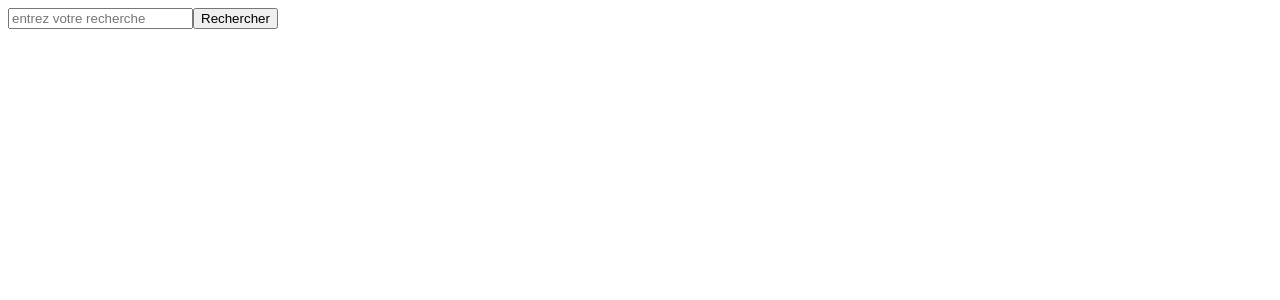
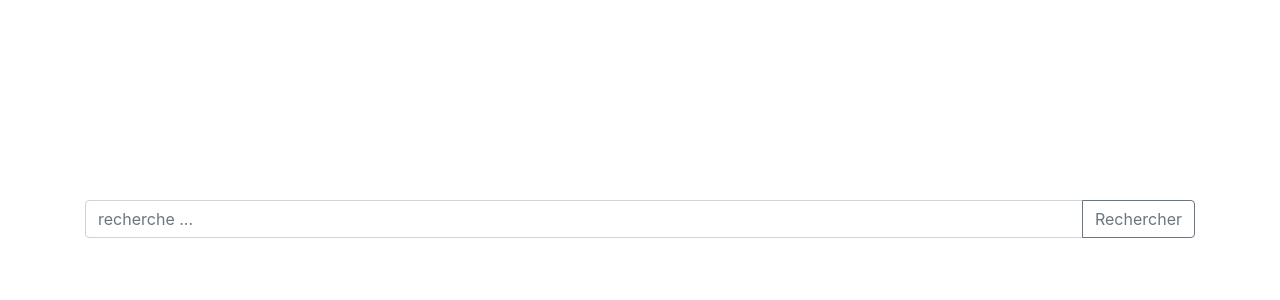
Before and after one commit to MohamedBOUTOUGOUMAS/ResearchEngineClient, an Angular app: page / in a window 1280 px wide. Shown: the top 300 px of the page. Built offline with nearby package versions, Linux system fonts and the light colour scheme.

Commit message:
Feat: add bootstrap styles to the components

```diff
--- a/angular.json
+++ b/angular.json
@@ -24,7 +24,8 @@
               "src/assets"
             ],
             "styles": [
-              "src/styles.css"
+              "src/styles.css",
+              "./node_modules/bootstrap/dist/css/bootstrap.css"
             ],
             "scripts": []
           },
--- a/package.json
+++ b/package.json
@@ -19,6 +19,7 @@
     "@angular/platform-browser": "~8.2.14",
     "@angular/platform-browser-dynamic": "~8.2.14",
     "@angular/router": "~8.2.14",
+    "bootstrap": "^4.4.1",
     "rxjs": "~6.4.0",
     "tslib": "^1.10.0",
     "zone.js": "~0.9.1"
--- a/src/app/app.component.ts
+++ b/src/app/app.component.ts
@@ -5,6 +5,4 @@ import { Component } from '@angular/core';
   templateUrl: './app.component.html',
   styleUrls: ['./app.component.css']
 })
-export class AppComponent {
-  title = 'Bref';
-}
+export class AppComponent {}
--- a/src/app/form-research/form-research.component.html
+++ b/src/app/form-research/form-research.component.html
@@ -1,6 +1,8 @@
-<div>
-  <form>
-    <input [(ngModel)] = "pattern" type="text" name="recherche" placeholder="entrez votre recherche">
-    <button (click)="navigateTo()">Rechercher</button>
-  </form>
+<div class="container" style="margin-top: 200px; margin-bottom: 20px">
+  <div class="input-group">
+    <input [(ngModel)] = "pattern" type="text" class="form-control" name="recherche" placeholder="recherche ...">
+    <div class="input-group-append">
+      <button type="button" class="btn btn-outline-secondary" (click)="navigateTo()">Rechercher</button>
+    </div>
+  </div>
 </div>
--- a/src/app/research-result/research-result.component.html
+++ b/src/app/research-result/research-result.component.html
@@ -1,11 +1,17 @@
+<app-form-research></app-form-research>
+<div class="container">
   <ul>
-  <li *ngFor="let book of (books$ | async)">
-    <h3><span style="text-decoration: underline;">Title:</span> {{book.book.title}}</h3>
+    <li *ngFor="let book of (books$ | async)"
+        style="margin-bottom: 10px">
+      <a href="" (click)="showDetails = book.book.title;
+                        $event.preventDefault()">
+        Title: {{book.book.title}}</a>
+      <ul *ngIf="showDetails === book.book.title">
         <h4><span style="text-decoration: underline;">Author:</span>  {{book.book.author}}</h4>
-    <ul>
         <li *ngFor="let position of book.positions">
           {{position.line}}
         </li>
       </ul>
     </li>
   </ul>
+</div>
--- a/src/app/research-result/research-result.component.ts
+++ b/src/app/research-result/research-result.component.ts
@@ -1,6 +1,6 @@
 import {Component, OnInit} from '@angular/core';
 import {ActivatedRoute} from '@angular/router';
-import {HttpClient, HttpHeaders} from '@angular/common/http';
+import {HttpClient} from '@angular/common/http';
 import {Observable} from 'rxjs';
 import {IBook} from '../topics/IBook';
 
@@ -12,6 +12,8 @@ import {IBook} from '../topics/IBook';
 export class ResearchResultComponent implements OnInit {
 
   public books$: Observable<IBook>;
+  public showDetails: string;
+
 
   public constructor(private activatedRoute: ActivatedRoute, private http: HttpClient) {
   }
```
Also changed, not shown: src/app/app.component.html (line endings or trailing spaces). Lines whose indentation alone changed are shown as unchanged.
